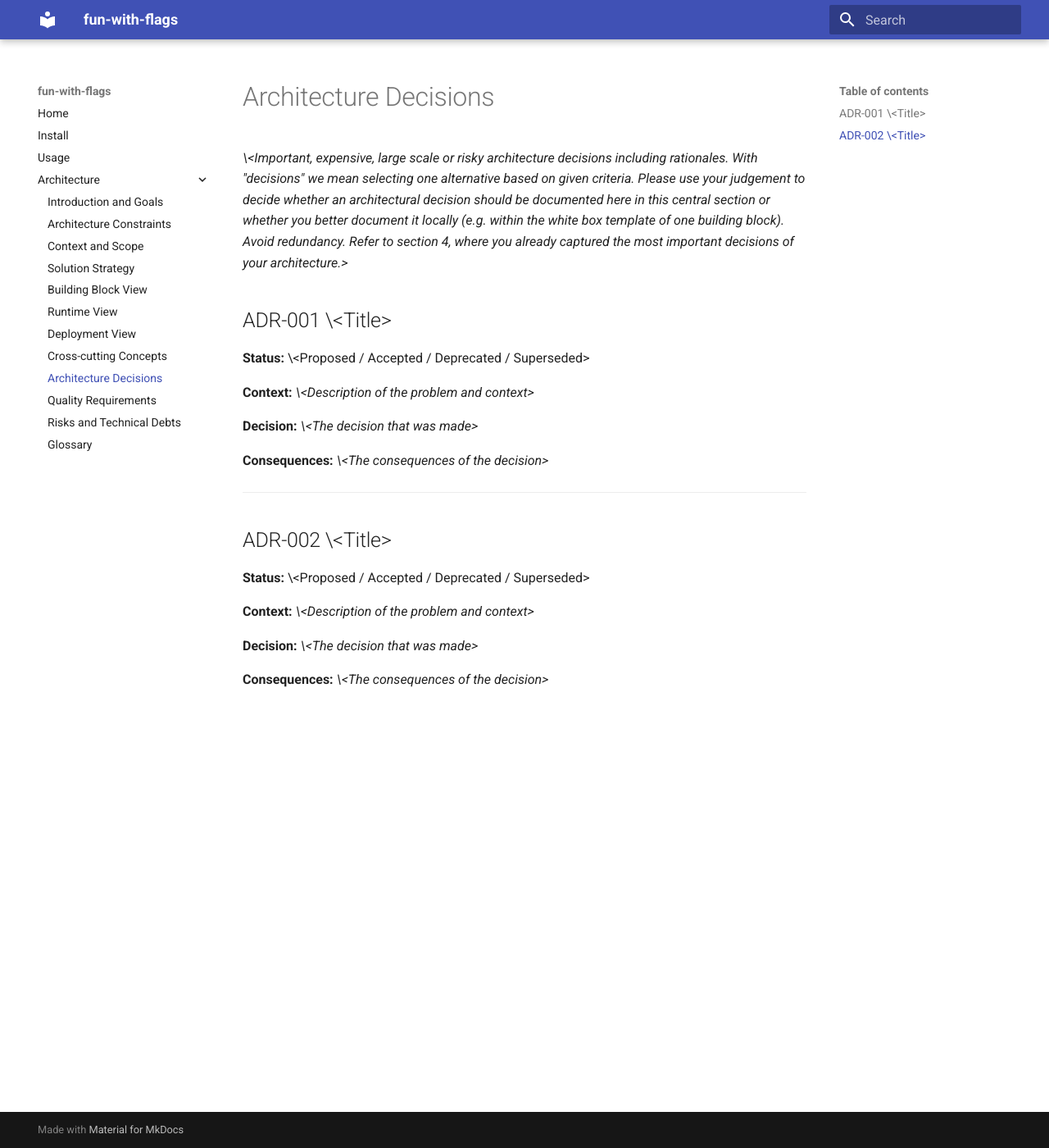
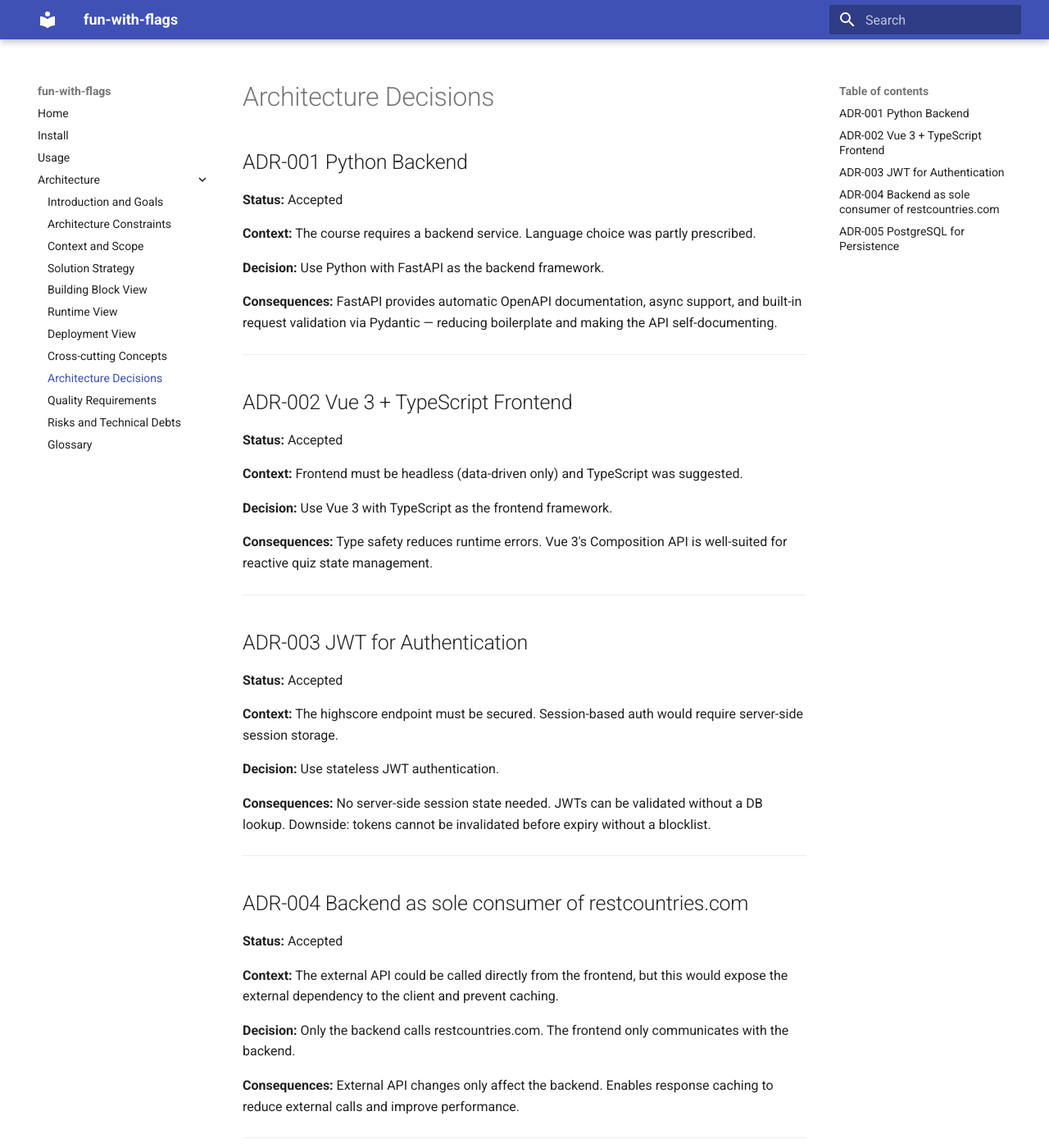
Before and after one commit to r0135tE1/sqs, an MkDocs documentation site: the page built from docs/architecture/09_architecture_decisions.md, in a window 1280 px wide and 1400 px high. Shown: the whole window at 82% size. Built offline with MkDocs 1.6.1 and Material for MkDocs 9.7.7, drawn with Linux system fonts in a browser that asks for light colours; some of the changed text lies outside the part shown.

Commit message:
arc42 template

```diff
--- a/docs/architecture/09_architecture_decisions.md
+++ b/docs/architecture/09_architecture_decisions.md
@@ -1,25 +1,59 @@
 # Architecture Decisions
 
-*\<Important, expensive, large scale or risky architecture decisions including rationales. With "decisions" we mean selecting one alternative based on given criteria. Please use your judgement to decide whether an architectural decision should be documented here in this central section or whether you better document it locally (e.g. within the white box template of one building block). Avoid redundancy. Refer to section 4, where you already captured the most important decisions of your architecture.\>*
+## ADR-001 Python Backend
 
-## ADR-001 \<Title\>
+**Status:** Accepted
 
-**Status:** \<Proposed / Accepted / Deprecated / Superseded\>
+**Context:** The course requires a backend service. Language choice was partly prescribed.
 
-**Context:** *\<Description of the problem and context\>*
+**Decision:** Use Python with FastAPI as the backend framework.
 
-**Decision:** *\<The decision that was made\>*
-
-**Consequences:** *\<The consequences of the decision\>*
+**Consequences:** FastAPI provides automatic OpenAPI documentation, async support, and built-in request validation via Pydantic — reducing boilerplate and making the API self-documenting.
 
 ---
 
-## ADR-002 \<Title\>
+## ADR-002 Vue 3 + TypeScript Frontend
 
-**Status:** \<Proposed / Accepted / Deprecated / Superseded\>
+**Status:** Accepted
 
-**Context:** *\<Description of the problem and context\>*
+**Context:** Frontend must be headless (data-driven only) and TypeScript was suggested.
 
-**Decision:** *\<The decision that was made\>*
+**Decision:** Use Vue 3 with TypeScript as the frontend framework.
 
-**Consequences:** *\<The consequences of the decision\>*
+**Consequences:** Type safety reduces runtime errors. Vue 3's Composition API is well-suited for reactive quiz state management.
+
+---
+
+## ADR-003 JWT for Authentication
+
+**Status:** Accepted
+
+**Context:** The highscore endpoint must be secured. Session-based auth would require server-side session storage.
+
+**Decision:** Use stateless JWT authentication.
+
+**Consequences:** No server-side session state needed. JWTs can be validated without a DB lookup. Downside: tokens cannot be invalidated before expiry without a blocklist.
+
+---
+
+## ADR-004 Backend as sole consumer of restcountries.com
+
+**Status:** Accepted
+
+**Context:** The external API could be called directly from the frontend, but this would expose the external dependency to the client and prevent caching.
+
+**Decision:** Only the backend calls restcountries.com. The frontend only communicates with the backend.
+
+**Consequences:** External API changes only affect the backend. Enables response caching to reduce external calls and improve performance.
+
+---
+
+## ADR-005 PostgreSQL for Persistence
+
+**Status:** Accepted
+
+**Context:** User data and highscores are structured and relational by nature.
+
+**Decision:** Use PostgreSQL as the persistence layer.
+
+**Consequences:** Reliable ACID-compliant storage. Well-supported by Python ORMs (e.g. SQLAlchemy). Slight operational overhead compared to SQLite, but necessary for production-readiness.
```
Also changed, not shown: docs/architecture/08_crosscutting_concepts.md (+31 -7 lines), docs/architecture/10_quality_requirements.md (+8 -6 lines), docs/architecture/11_risks_and_technical_debts.md (+5 -5 lines), docs/architecture/12_glossary.md (+10 -4 lines).
